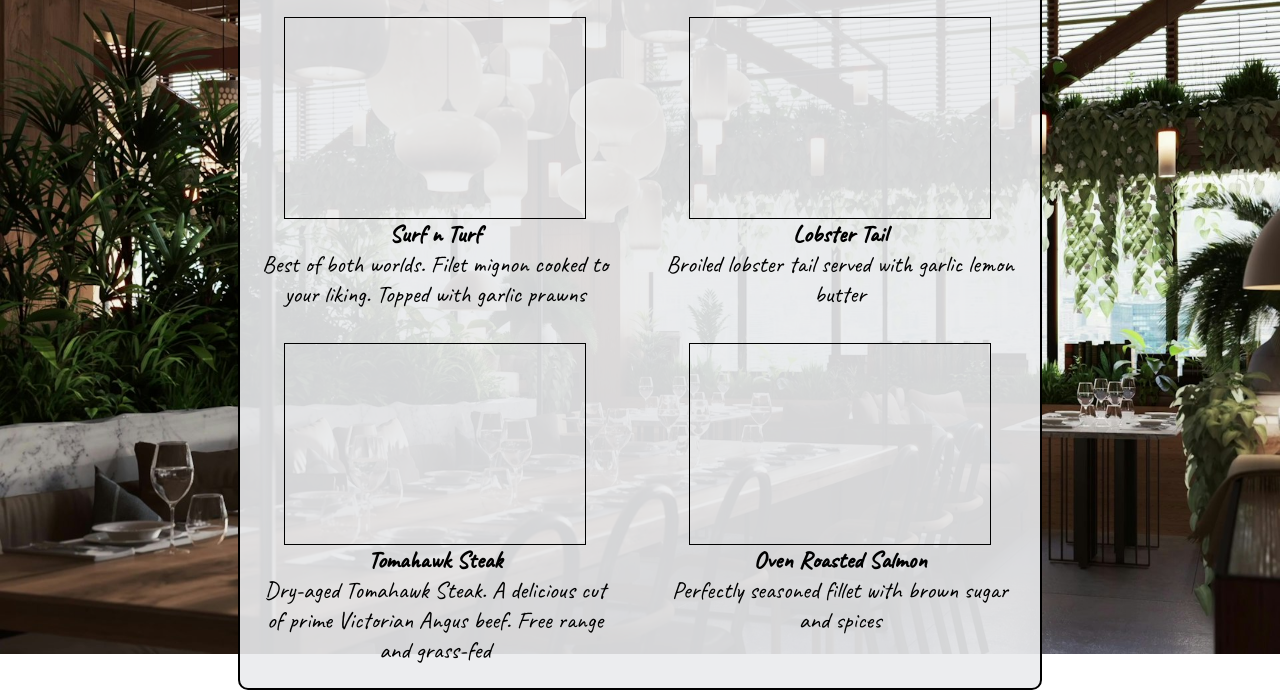
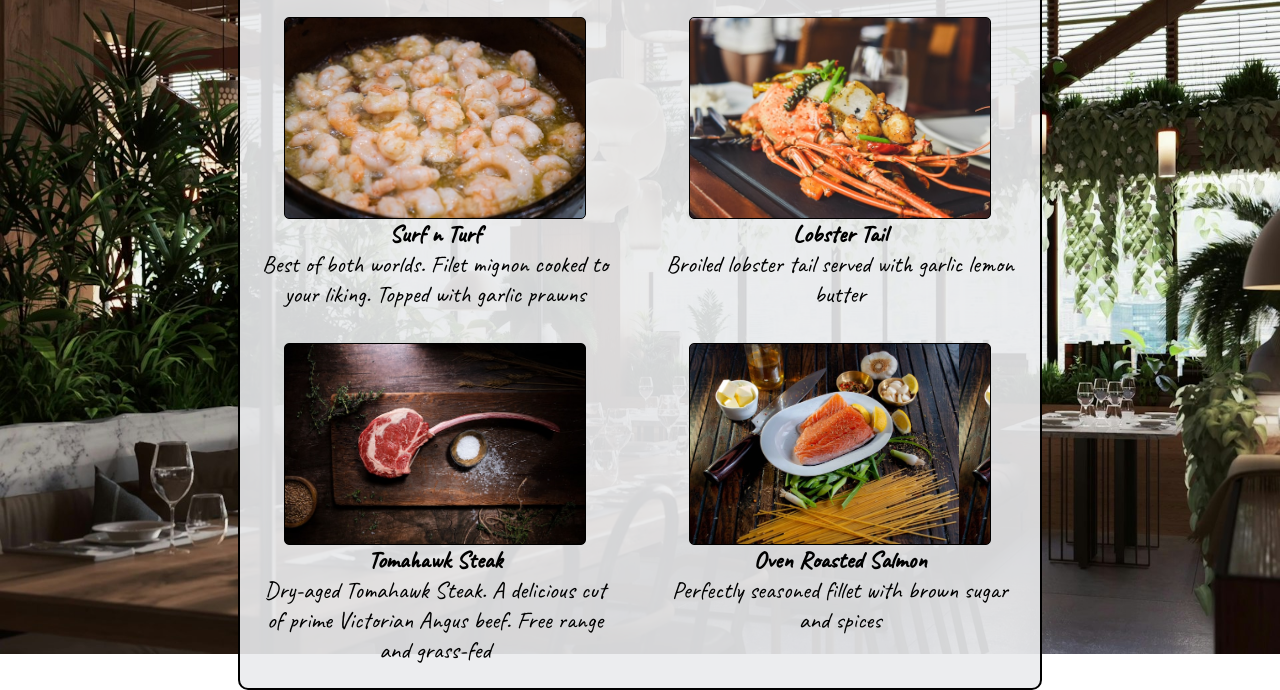
Before and after one commit to JessePullen/restaurant-page, a website built with webpack: page src/index.html in a window 1280 px wide. Both pictures are taken after a click on the button "Menu". Shown: the part 163-853 px from the top of the page. Built offline with nearby package versions, Linux system fonts and the light colour scheme.

Commit message:
Add images to menu items and styling

```diff
--- a/src/menu-page.js
+++ b/src/menu-page.js
@@ -41,7 +41,7 @@ function displayMenuItems(banner) {
         const menuItemDesc = document.createElement('p');
 
         menuItem.classList.add('menu-item');
-        menuItem.classList.add('menu-item-' + i);
+        menuItemPhoto.classList.add('menu-item-photo-' + i);
         menuItemPhoto.classList.add('menu-item-photo');
 
         menuItemName.textContent = menu[i].name;
--- a/src/style.css
+++ b/src/style.css
@@ -115,4 +115,30 @@ p {
     height: 200px;
     width: 300px;
     border: solid black 1px;
+    border-radius: 5px;
 }
+
+.menu-item-photo-0 {
+    background-image: url('./assets/menu-surf-and-turf.jpg');
+}
+
+.menu-item-photo-1 {
+    background-image: url('./assets/menu-lobster.jpg');
+}
+
+.menu-item-photo-2 {
+    background-image: url('./assets/menu-tomahawk.jpg');
+}
+
+.menu-item-photo-3 {
+    background-image: url('./assets/menu-salmon.jpg');
+}
+
+.menu-item-photo-0,
+.menu-item-photo-1,
+.menu-item-photo-2,
+.menu-item-photo-3 {
+    height: 200px;
+    width: 300px;
+    background-size: contain;
+}
```
Also changed, not shown: src/assets/menu-lobster.jpg (added), src/assets/menu-salmon.jpg (added), src/assets/menu-surf-and-turf.jpg (added), src/assets/menu-tomahawk.jpg (added), 4 other files.
